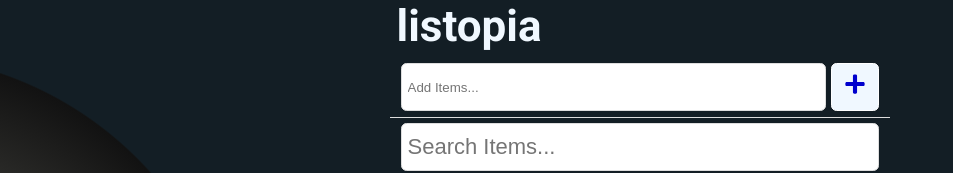
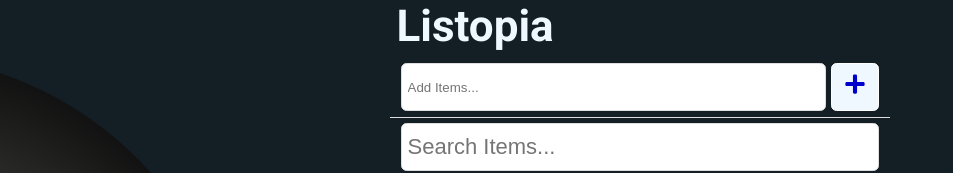
Before and after one commit to ptech12/listopia, a React (Create React App) app: page / in a window 1280 px wide. Shown: the top 173 px of the page, without its empty margins (0-953 px from the left). Built offline with nearby package versions, Linux system fonts and the light colour scheme; data requests are answered from the project's data file.

Commit message:
feat(app): title changes

```diff
--- a/src/App.js
+++ b/src/App.js
@@ -179,7 +179,7 @@ function App() {
 
   return (
     <div className="App">
-      <Header title="listopia" />
+      <Header title="Listopia" />
       <AddItem
         newItem={newItem}
         setNewItem={setNewItem}
```
